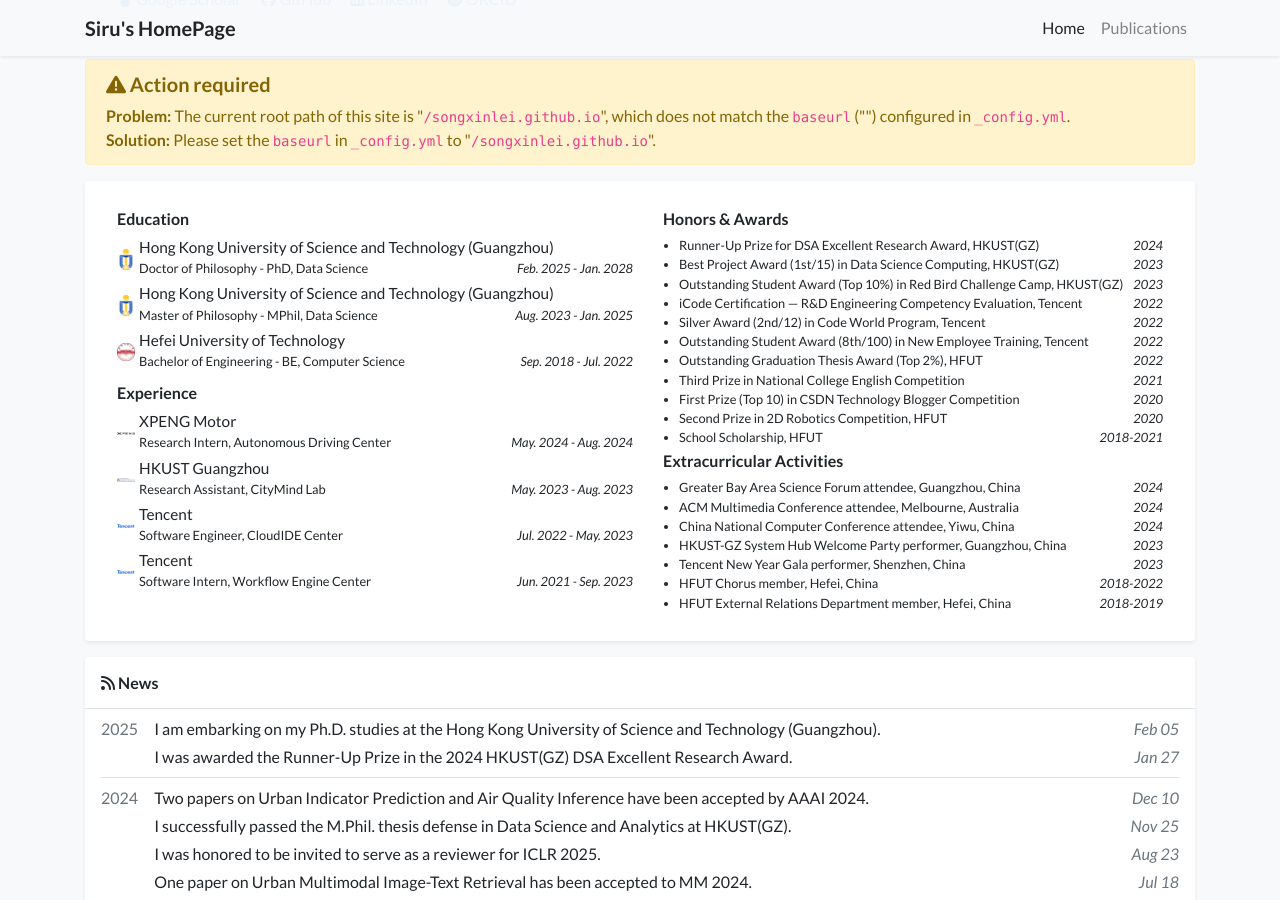
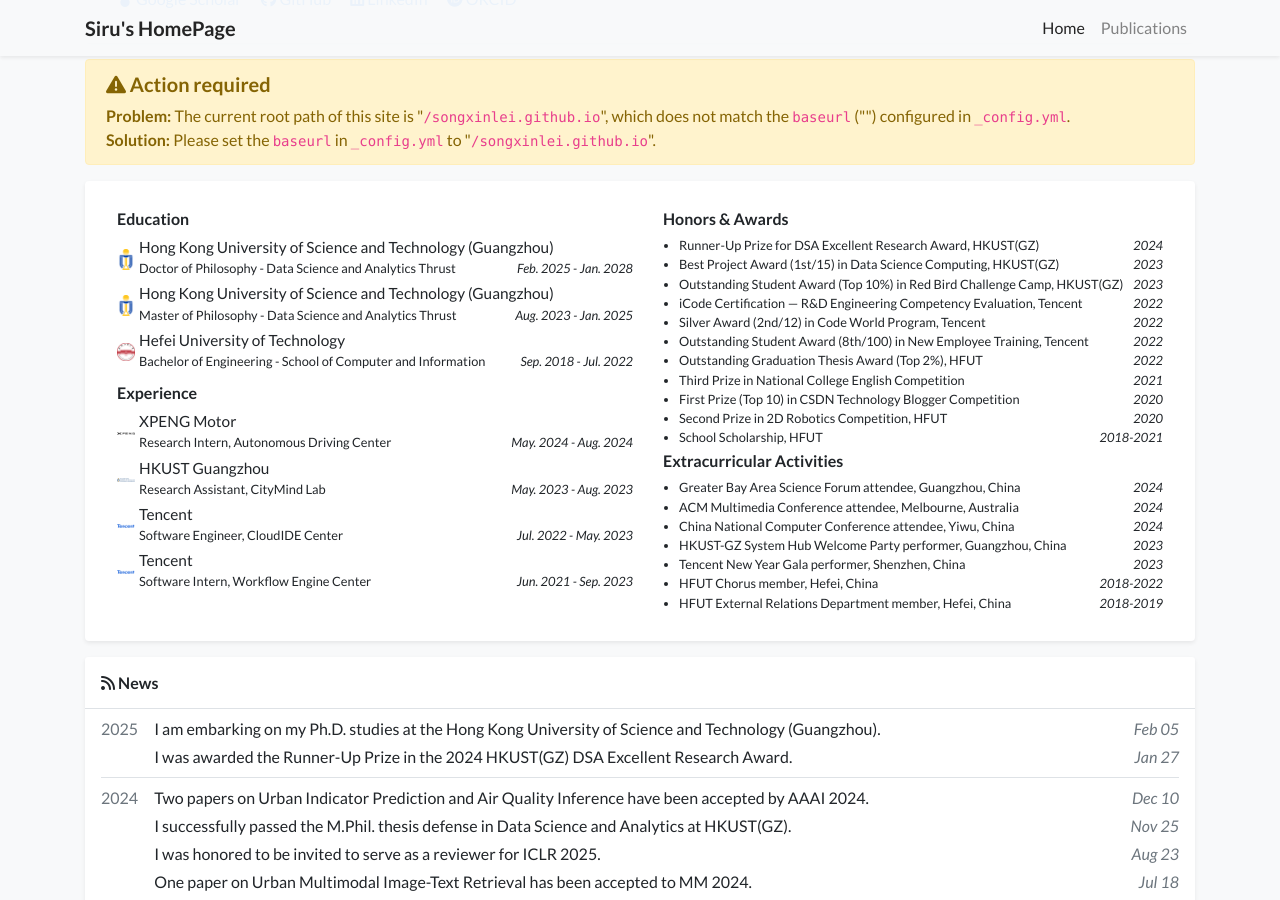
Before and after one commit to thunderlrr/songxinlei.github.io, a Jekyll site: the page built from index.html, in a window 1280 px wide and 900 px high, scrolled down 330 px. Built offline with Jekyll 4.4.1, drawn with Linux system fonts in a browser that asks for light colours; a style sheet for code colours, icons or effects is not loaded.

Commit message:
update profile

```diff
--- a/_data/profile.yml
+++ b/_data/profile.yml
@@ -35,15 +35,15 @@
 education:
 - name: Hong Kong University of Science and Technology (Guangzhou)
   logo: /assets/images/badges/HKUST_GZ.png
-  position: Doctor of Philosophy - PhD, Data Science
+  position: Doctor of Philosophy - Data Science and Analytics Thrust
   date: Feb. 2025 - Jan. 2028
 - name: Hong Kong University of Science and Technology (Guangzhou)
   logo: /assets/images/badges/HKUST_GZ.png
-  position: Master of Philosophy - MPhil, Data Science
+  position: Master of Philosophy - Data Science and Analytics Thrust
   date: Aug. 2023 - Jan. 2025
 - name: Hefei University of Technology
   logo: /assets/images/badges/HFUT.png
-  position: Bachelor of Engineering - BE, Computer Science
+  position: Bachelor of Engineering - School of Computer and Information
   date: Sep. 2018 - Jul. 2022
 
 experience:
```
